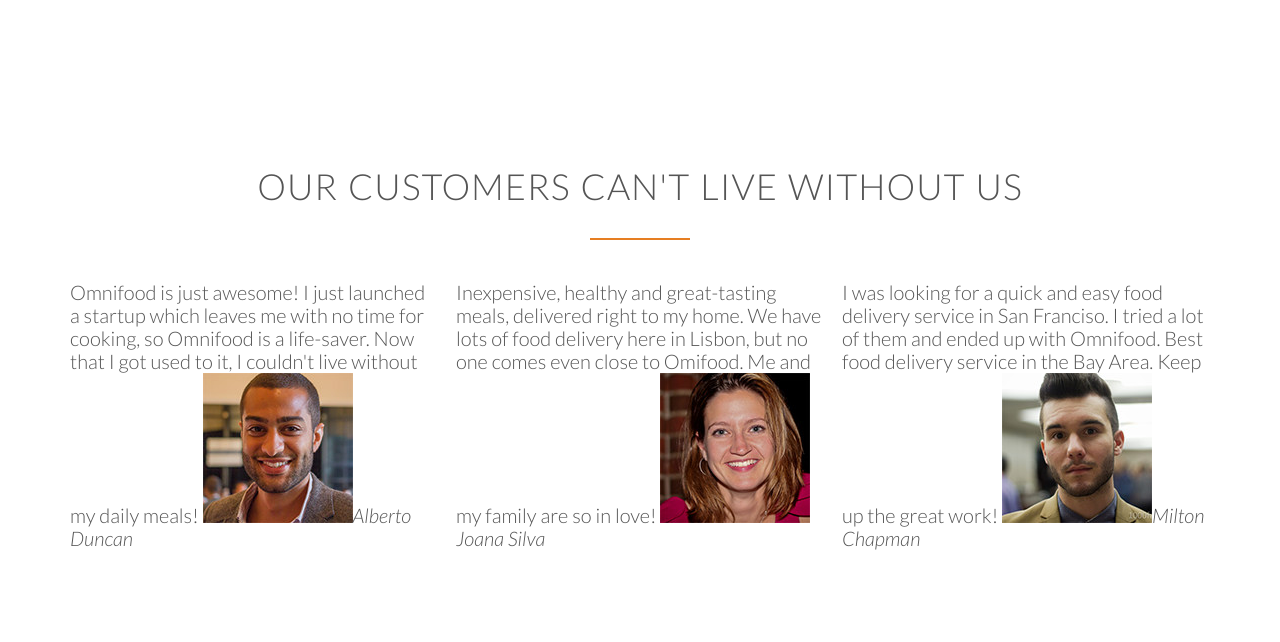
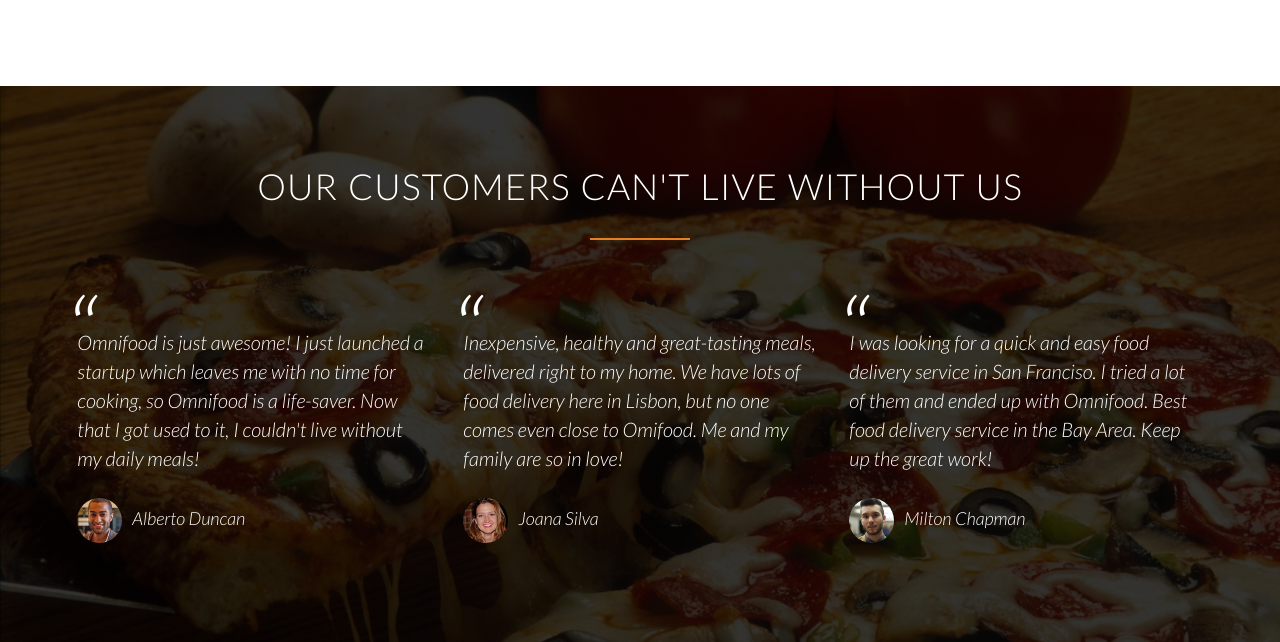
Before and after one commit to bjorndecraemer/omnifoodhtmlandcss, a plain HTML site: page index.html in a window 1280 px wide. Shown: the part 3284-3926 px from the top of the page. Drawn offline with Linux system fonts and the light colour scheme.

Commit message:
Finished testimonials Section

```diff
--- a/resources/css/omnifood.css
+++ b/resources/css/omnifood.css
@@ -173,6 +173,7 @@
     background-size: cover;
     background-position: center;
     height: 100vh;
+    background-attachment: fixed;
 }
 
 .hero-text-box{
@@ -347,3 +348,46 @@
     vertical-align: middle;
     margin-top: -5px;
 }
+
+/*-------------------------------------------------------------
+ * Testimonials
+ *-------------------------------------------------------------*/
+
+.section-testimonials{
+    background-image: linear-gradient(rgba(0,0,0,0.8),rgba(0,0,0,0.8)), url("images/back-customers.jpg");
+    background-size: cover;
+    color: #fff;
+    background-attachment: fixed;
+}
+
+blockquote{
+    padding: 2%;
+    font-style: italic;
+    line-height: 145%;
+    position: relative;
+    margin-top: 40px;
+}
+
+blockquote:before{
+    content: "\201C";
+    font-size: 500%;
+    display: block;
+    position: absolute;
+    top: -5px;
+    left: -5px;
+}
+
+cite{
+    display: block;
+    font-size: 90%;
+    margin-top: 25px;
+}
+
+cite img{
+    height: 45px;
+    -webkit-border-radius: 50%;
+    -moz-border-radius: 50%;
+    border-radius: 50%;
+    margin-right: 10px;
+    vertical-align: middle;
+}
```
Also changed, not shown: resources/css/images/back-customers.jpg (renamed from resources/img/back-customers.jpg).
